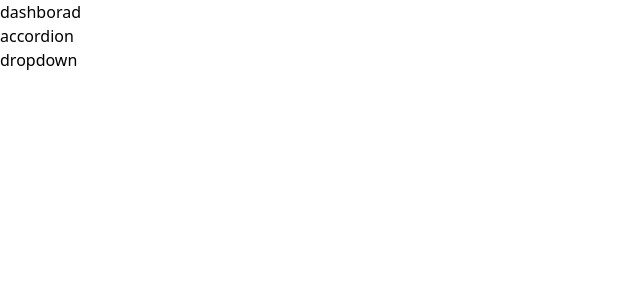
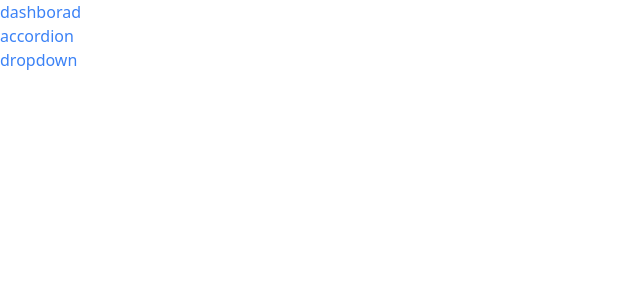
Before and after one commit to Alzubair98/comps, a React (Vite) app: page / in a window 1280 px wide. Shown: the top 300 px of the page, without its empty margins (0-640 px from the left). Built offline with nearby package versions, Linux system fonts and the light colour scheme.

Commit message:
add blue color to the text

```diff
--- a/src/component/Link.jsx
+++ b/src/component/Link.jsx
@@ -1,10 +1,15 @@
 import React, { useContext } from "react";
 import NavigationContext from "../context/navigation";
+import classNames from "classnames";
 
 const Link = ({ to, children }) => {
   const { navigate } = useContext(NavigationContext);
+
+  const classes = classNames("text-blue-500");
+
   return (
     <a
+      className={classes}
       onClick={(e) => {
         if (e.metaKey || e.ctrlKey) {
           return;
```
